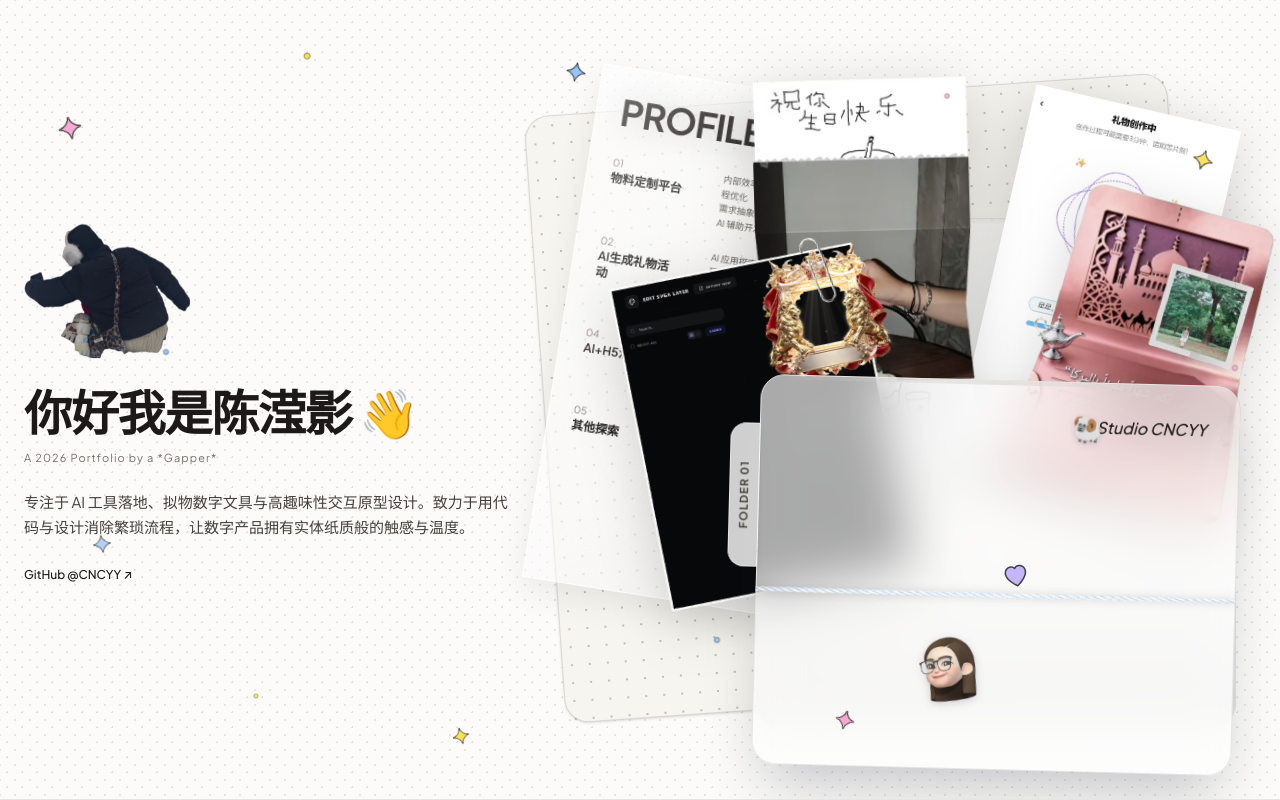
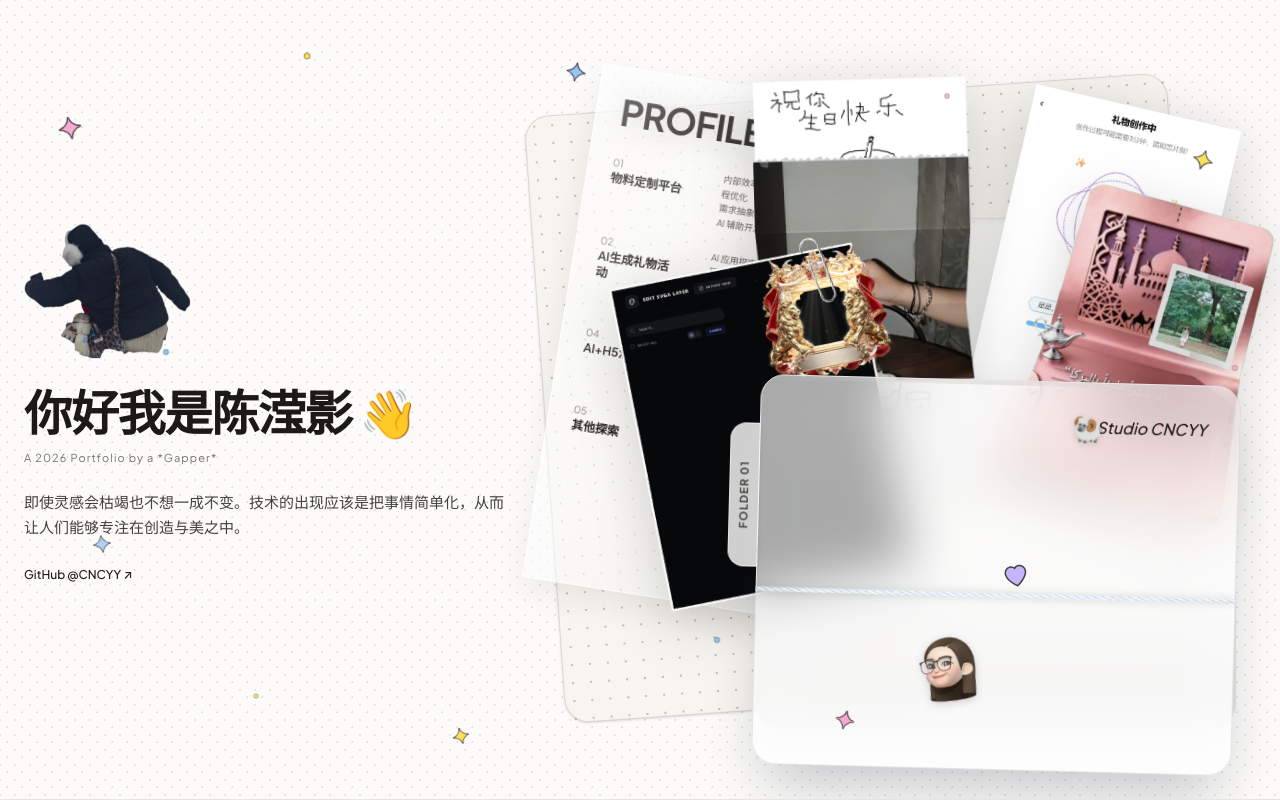
Before and after one commit to CNCYY/Portfolio_web, a React (Vite) app: page / in a window 1280 px wide. Built offline with nearby package versions, Linux system fonts and the light colour scheme; a web font is replaced by a local one.

Commit message:
更新封面页简介文本

```diff
--- a/src/data/portfolioData.ts
+++ b/src/data/portfolioData.ts
@@ -5,7 +5,7 @@ export const DESIGNER_INFO = {
   role: 'A 2026 Portfolio by a *Gapper*',
   avatar: '/assets/aistudio/avatar_chen.png',
   bioIntro:
-    '专注于 AI 工具落地、拟物数字文具与高趣味性交互原型设计。致力于用代码与设计消除繁琐流程，让数字产品拥有实体纸质般的触感与温度。',
+    '即使灵感会枯竭也不想一成不变。技术的出现应该是把事情简单化，从而让人们能够专注在创造与美之中。',
   stats: [
     { label: 'GitHub @CNCYY', value: '' },
     { label: '线上开源工具', value: '2 款' },
```
